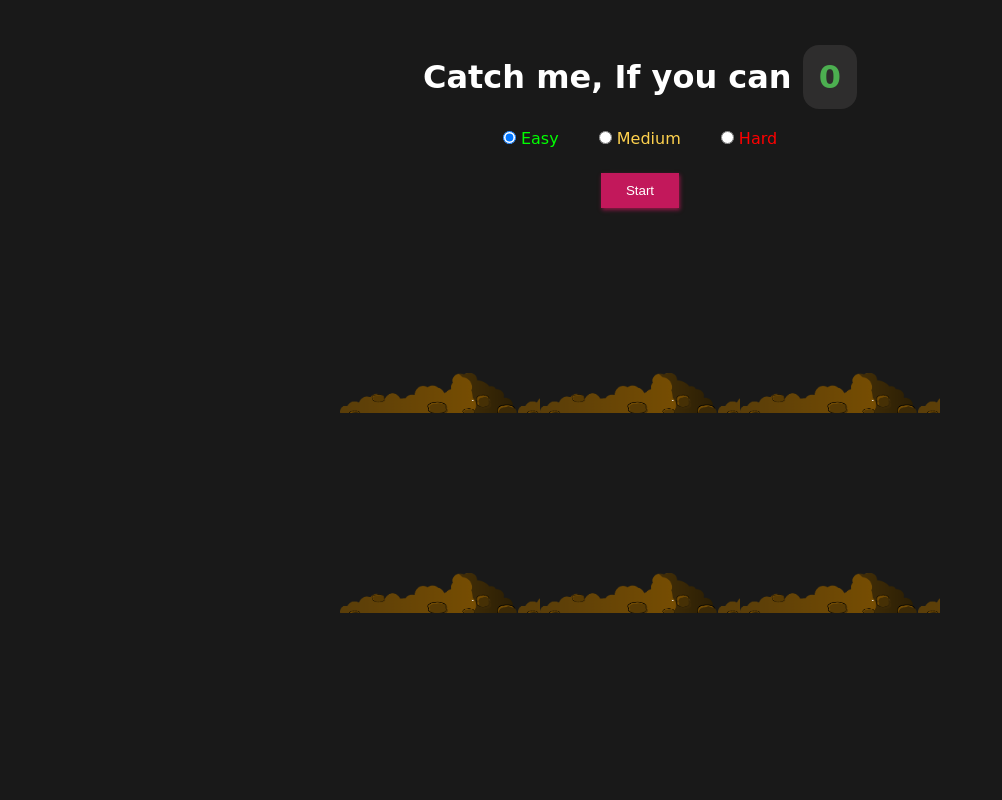
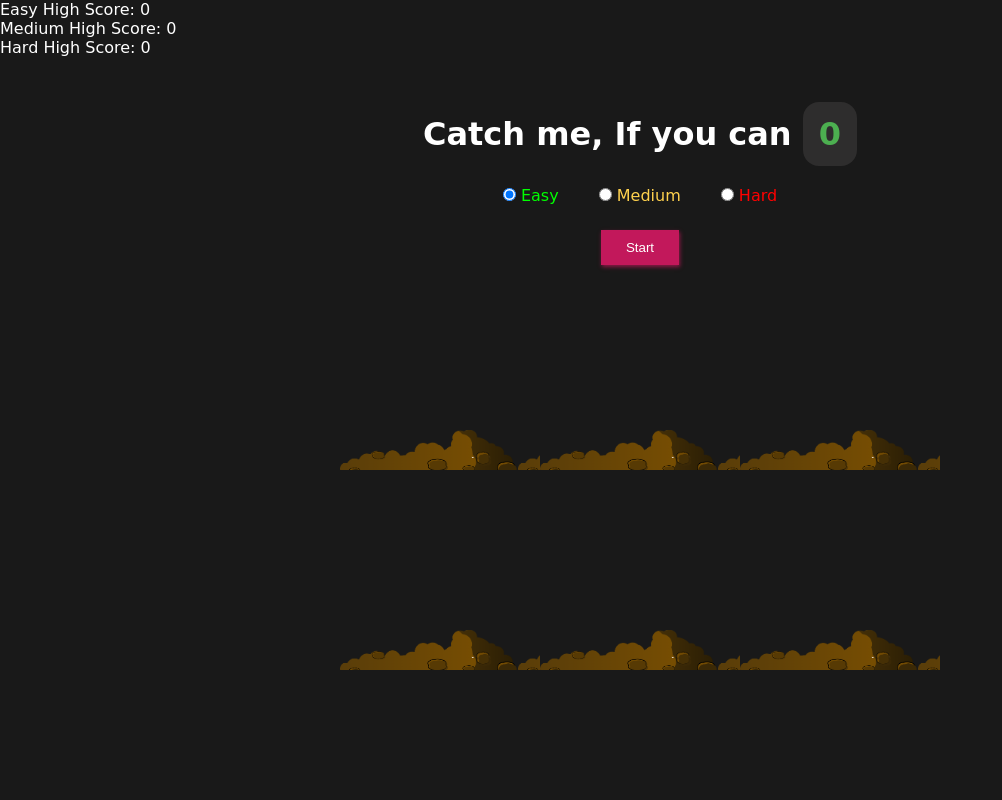
Before and after one commit to uaayush01/Whack-A-Mole-, a plain HTML site: page Index.html in a window 1280 px wide. Shown: the whole page, without its empty margins (0-1002 px from the left). Drawn offline with Linux system fonts and the light colour scheme.

Commit message:
Update Index.html

```diff
--- a/Index.html
+++ b/Index.html
@@ -7,7 +7,13 @@
     <link rel="stylesheet" href="style.css">
 </head>
 <body>
+    <div class="levels-score">
+        <div id="easy-high-score" class="level-easy">Easy High Score: <span id="easy-score">0</span></div>
+        <div id="medium-high-score"  class="level-medium">Medium High Score: <span id="medium-score">0</span></div>
+        <div id="hard-high-score"  class="level-hard">Hard High Score: <span id="hard-score">0</span></div>
+    </div>
     <h1>Catch me, If you can <span class="score">0</span></h1>
+
     <div class="levels">
         <div>
             <input type="radio" name="level" id="easy" checked>
```
